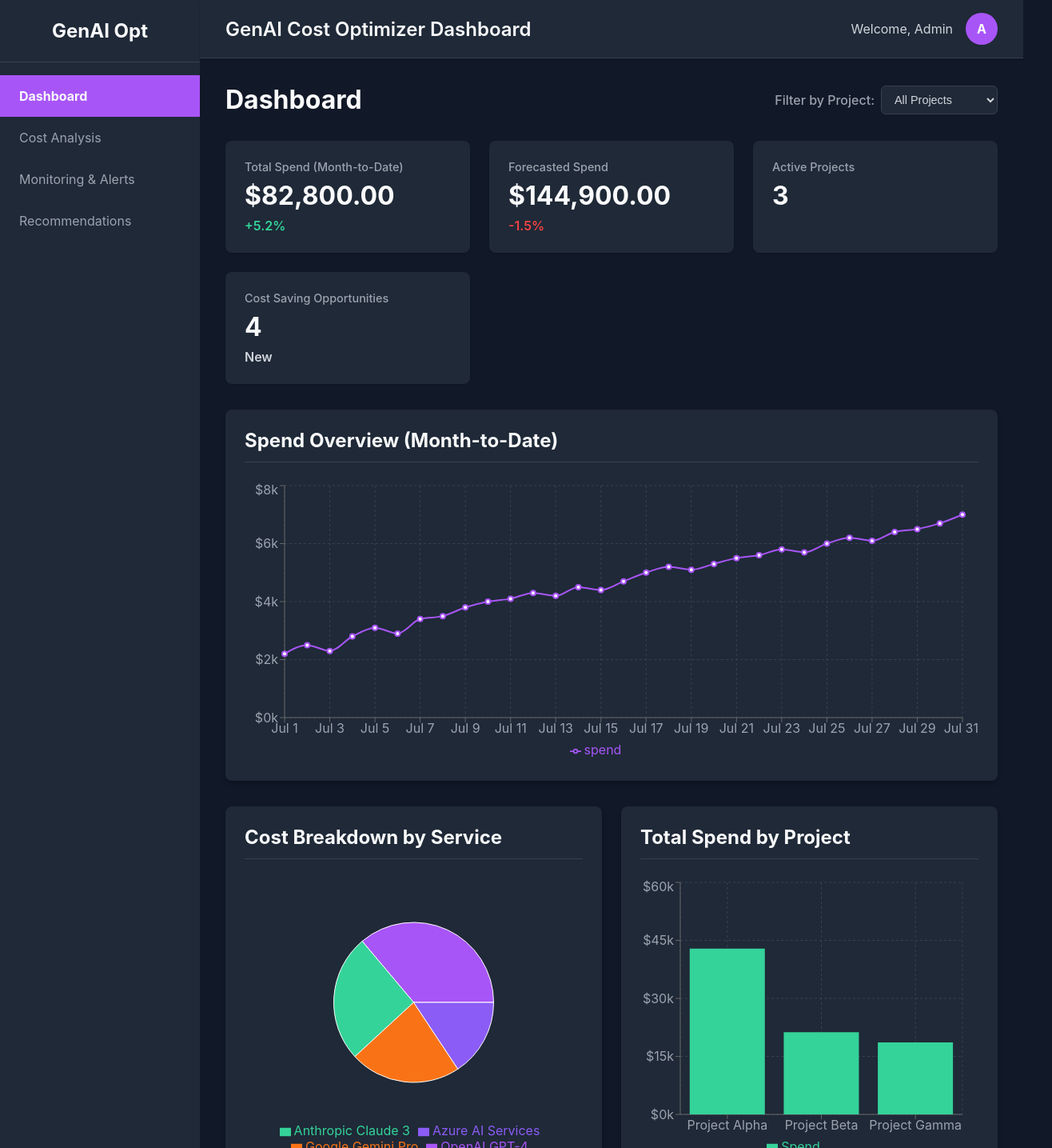
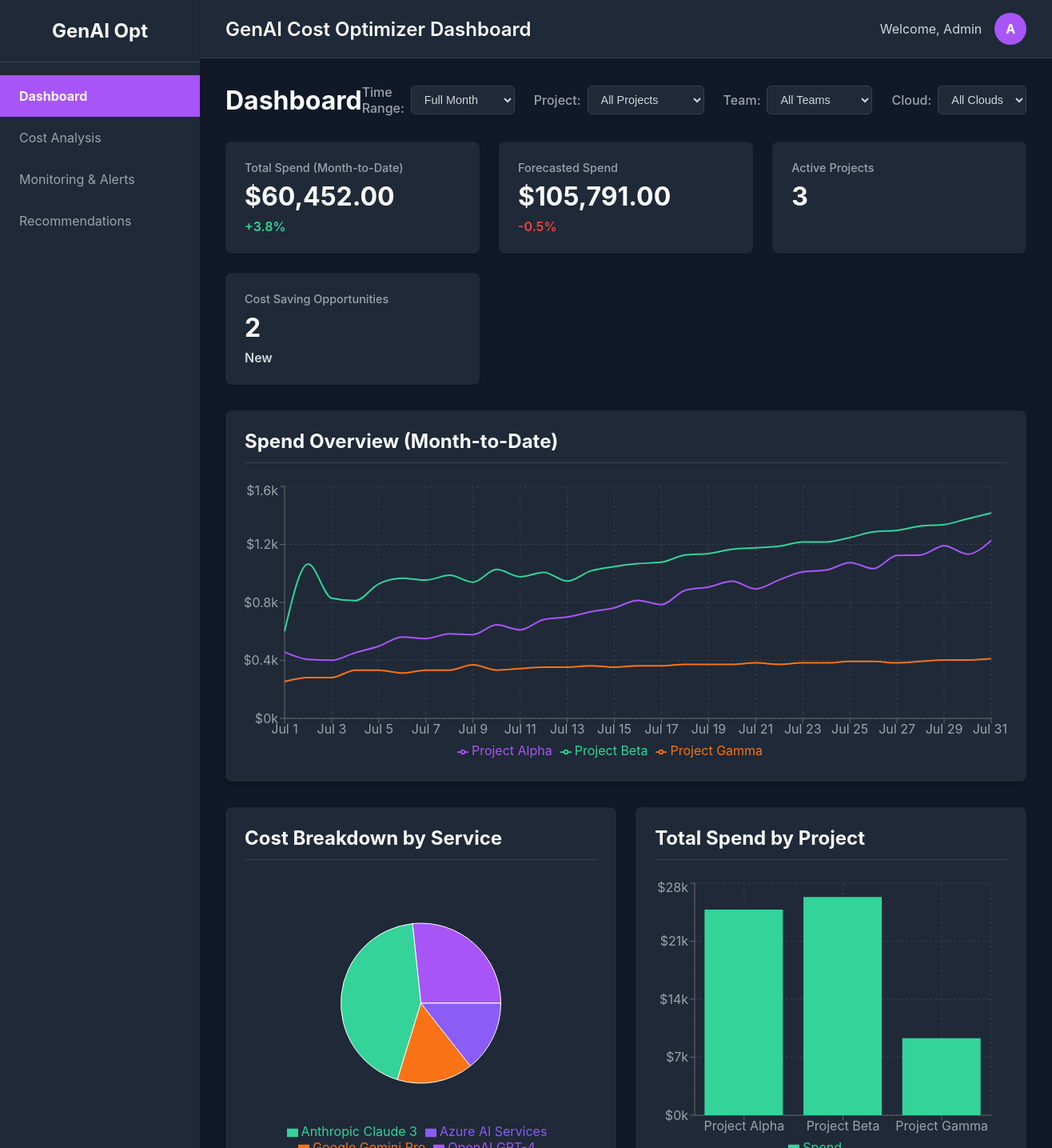
Before and after one commit to brianjester-cognizant2/finops, a React (Create React App) app: page / in a window 1280 px wide. Shown: the top 1435 px of the page at 80% size, 1316 px wide, since content can reach past the window. Built offline with nearby package versions, Linux system fonts and the light colour scheme.

Commit message:
update filters

```diff
--- a/src/data/mockData.js
+++ b/src/data/mockData.js
@@ -1,15 +1,15 @@
 export const summaryMetrics = [
-  { title: 'Total Spend (Month-to-Date)', value: '$82,800', change: '+5.2%' },
-  { title: 'Forecasted Spend', value: '$145,000', change: '-1.5%' },
+  { title: 'Total Spend (Month-to-Date)', value: '$60,452', change: '+3.8%' },
+  { title: 'Forecasted Spend', value: '$63,475', change: '-0.5%' },
   { title: 'Active Projects', value: '12' },
   { title: 'Cost Saving Opportunities', value: '4', change: 'New' },
 ];
 
 export const costBreakdown = [
-  { service: 'OpenAI GPT-4', project: 'Project Alpha', spend: '$29,925', usage: '8.0B', trend: '↑' },
-  { service: 'Anthropic Claude 3', project: 'Project Beta', spend: '$21,280', usage: '6.5B', trend: '↓' },
-  { service: 'Google Gemini Pro', project: 'Project Gamma', spend: '$18,620', usage: '9.9B', trend: '↑' },
-  { service: 'Azure AI Services', project: 'Project Alpha', spend: '$12,975', usage: 'N/A', trend: '↔' },
+  { service: 'OpenAI GPT-4', project: 'Project Alpha', spend: '$16,127', usage: '7.5B', trend: '↑', team: 'Core AI', cloudProvider: 'Azure' },
+  { service: 'Anthropic Claude 3', project: 'Project Beta', spend: '$26,343', usage: '8.2B', trend: '↔', team: 'Product R&D', cloudProvider: 'AWS' },
+  { service: 'Google Gemini Pro', project: 'Project Gamma', spend: '$9,298', usage: '3.1B', trend: '↓', team: 'Data Science', cloudProvider: 'GCP' },
+  { service: 'Azure AI Services', project: 'Project Alpha', spend: '$8,684', usage: 'N/A', trend: '↑', team: 'Core AI', cloudProvider: 'Azure' },
 ];
 
 export const recentAnomalies = [
@@ -33,36 +33,17 @@ export const placeholderPages = {
   },
 };
 
-export const spendOverTime = [
-  { date: 'Jul 1', spend: 2200 },
-  { date: 'Jul 2', spend: 2500 },
-  { date: 'Jul 3', spend: 2300 },
-  { date: 'Jul 4', spend: 2800 },
-  { date: 'Jul 5', spend: 3100 },
-  { date: 'Jul 6', spend: 2900 },
-  { date: 'Jul 7', spend: 3400 },
-  { date: 'Jul 8', spend: 3500 },
-  { date: 'Jul 9', spend: 3800 },
-  { date: 'Jul 10', spend: 4000 },
-  { date: 'Jul 11', spend: 4100 },
-  { date: 'Jul 12', spend: 4300 },
-  { date: 'Jul 13', spend: 4200 },
-  { date: 'Jul 14', spend: 4500 },
-  { date: 'Jul 15', spend: 4400 },
-  { date: 'Jul 16', spend: 4700 },
-  { date: 'Jul 17', spend: 5000 },
-  { date: 'Jul 18', spend: 5200 },
-  { date: 'Jul 19', spend: 5100 },
-  { date: 'Jul 20', spend: 5300 },
-  { date: 'Jul 21', spend: 5500 },
-  { date: 'Jul 22', spend: 5600 },
-  { date: 'Jul 23', spend: 5800 },
-  { date: 'Jul 24', spend: 5700 },
-  { date: 'Jul 25', spend: 6000 },
-  { date: 'Jul 26', spend: 6200 },
-  { date: 'Jul 27', spend: 6100 },
-  { date: 'Jul 28', spend: 6400 },
-  { date: 'Jul 29', spend: 6500 },
-  { date: 'Jul 30', spend: 6700 },
-  { date: 'Jul 31', spend: 7000 },
-];
+export const spendOverTimeData = {
+  'All Projects': [
+    { date: 'Jul 1', spend: 1312 }, { date: 'Jul 2', spend: 1754 }, { date: 'Jul 3', spend: 1512 }, { date: 'Jul 4', spend: 1598 }, { date: 'Jul 5', spend: 1759 }, { date: 'Jul 6', spend: 1841 }, { date: 'Jul 7', spend: 1838 }, { date: 'Jul 8', spend: 1904 }, { date: 'Jul 9', spend: 1888 }, { date: 'Jul 10', spend: 2005 }, { date: 'Jul 11', spend: 1931 }, { date: 'Jul 12', spend: 2041 }, { date: 'Jul 13', spend: 1999 }, { date: 'Jul 14', spend: 2115 }, { date: 'Jul 15', spend: 2163 }, { date: 'Jul 16', spend: 2244 }, { date: 'Jul 17', spend: 2225 }, { date: 'Jul 18', spend: 2383 }, { date: 'Jul 19', spend: 2416 }, { date: 'Jul 20', spend: 2486 }, { date: 'Jul 21', spend: 2453 }, { date: 'Jul 22', spend: 2515 }, { date: 'Jul 23', spend: 2611 }, { date: 'Jul 24', spend: 2623 }, { date: 'Jul 25', spend: 2715 }, { date: 'Jul 26', spend: 2713 }, { date: 'Jul 27', spend: 2804 }, { date: 'Jul 28', spend: 2847 }, { date: 'Jul 29', spend: 2931 }, { date: 'Jul 30', spend: 2913 }, { date: 'Jul 31', spend: 3058 },
+  ],
+  'Project Alpha': [
+    { date: 'Jul 1', spend: 457 }, { date: 'Jul 2', spend: 407 }, { date: 'Jul 3', spend: 401 }, { date: 'Jul 4', spend: 453 }, { date: 'Jul 5', spend: 498 }, { date: 'Jul 6', spend: 561 }, { date: 'Jul 7', spend: 551 }, { date: 'Jul 8', spend: 584 }, { date: 'Jul 9', spend: 578 }, { date: 'Jul 10', spend: 645 }, { date: 'Jul 11', spend: 611 }, { date: 'Jul 12', spend: 681 }, { date: 'Jul 13', spend: 699 }, { date: 'Jul 14', spend: 735 }, { date: 'Jul 15', spend: 763 }, { date: 'Jul 16', spend: 814 }, { date: 'Jul 17', spend: 785 }, { date: 'Jul 18', spend: 883 }, { date: 'Jul 19', spend: 906 }, { date: 'Jul 20', spend: 946 }, { date: 'Jul 21', spend: 893 }, { date: 'Jul 22', spend: 955 }, { date: 'Jul 23', spend: 1011 }, { date: 'Jul 24', spend: 1023 }, { date: 'Jul 25', spend: 1075 }, { date: 'Jul 26', spend: 1033 }, { date: 'Jul 27', spend: 1124 }, { date: 'Jul 28', spend: 1127 }, { date: 'Jul 29', spend: 1191 }, { date: 'Jul 30', spend: 1133 }, { date: 'Jul 31', spend: 1228 },
+  ],
+  'Project Beta': [
+    { date: 'Jul 1', spend: 601 }, { date: 'Jul 2', spend: 1065 }, { date: 'Jul 3', spend: 829 }, { date: 'Jul 4', spend: 812 }, { date: 'Jul 5', spend: 928 }, { date: 'Jul 6', spend: 967 }, { date: 'Jul 7', spend: 954 }, { date: 'Jul 8', spend: 987 }, { date: 'Jul 9', spend: 940 }, { date: 'Jul 10', spend: 1027 }, { date: 'Jul 11', spend: 977 }, { date: 'Jul 12', spend: 1007 }, { date: 'Jul 13', spend: 947 }, { date: 'Jul 14', spend: 1017 }, { date: 'Jul 15', spend: 1047 }, { date: 'Jul 16', spend: 1067 }, { date: 'Jul 17', spend: 1077 }, { date: 'Jul 18', spend: 1127 }, { date: 'Jul 19', spend: 1137 }, { date: 'Jul 20', spend: 1167 }, { date: 'Jul 21', spend: 1177 }, { date: 'Jul 22', spend: 1187 }, { date: 'Jul 23', spend: 1217 }, { date: 'Jul 24', spend: 1217 }, { date: 'Jul 25', spend: 1247 }, { date: 'Jul 26', spend: 1287 }, { date: 'Jul 27', spend: 1297 }, { date: 'Jul 28', spend: 1327 }, { date: 'Jul 29', spend: 1337 }, { date: 'Jul 30', spend: 1377 }, { date: 'Jul 31', spend: 1417 },
+  ],
+  'Project Gamma': [
+    { date: 'Jul 1', spend: 254 }, { date: 'Jul 2', spend: 282 }, { date: 'Jul 3', spend: 282 }, { date: 'Jul 4', spend: 333 }, { date: 'Jul 5', spend: 333 }, { date: 'Jul 6', spend: 313 }, { date: 'Jul 7', spend: 333 }, { date: 'Jul 8', spend: 333 }, { date: 'Jul 9', spend: 370 }, { date: 'Jul 10', spend: 333 }, { date: 'Jul 11', spend: 343 }, { date: 'Jul 12', spend: 353 }, { date: 'Jul 13', spend: 353 }, { date: 'Jul 14', spend: 363 }, { date: 'Jul 15', spend: 353 }, { date: 'Jul 16', spend: 363 }, { date: 'Jul 17', spend: 363 }, { date: 'Jul 18', spend: 373 }, { date: 'Jul 19', spend: 373 }, { date: 'Jul 20', spend: 373 }, { date: 'Jul 21', spend: 383 }, { date: 'Jul 22', spend: 373 }, { date: 'Jul 23', spend: 383 }, { date: 'Jul 24', spend: 383 }, { date: 'Jul 25', spend: 393 }, { date: 'Jul 26', spend: 393 }, { date: 'Jul 27', spend: 383 }, { date: 'Jul 28', spend: 393 }, { date: 'Jul 29', spend: 403 }, { date: 'Jul 30', spend: 403 }, { date: 'Jul 31', spend: 413 },
+  ],
+};
--- a/src/pages/Dashboard.css
+++ b/src/pages/Dashboard.css
@@ -9,6 +9,12 @@
   justify-content: space-between;
   align-items: center;
   /* Removed margin-bottom to let the main dashboard gap handle spacing */
+}
+
+.filters-container {
+  display: flex;
+  gap: 1.5rem;
+  align-items: center;
 }
 
 .dashboard-filter {
--- a/src/pages/Dashboard.js
+++ b/src/pages/Dashboard.js
@@ -5,15 +5,20 @@ import {
 } from 'recharts';
 import MetricCard from '../components/MetricCard';
 import DataTable from '../components/DataTable';
-import { summaryMetrics, costBreakdown, recentAnomalies, spendOverTime } from '../data/mockData';
+import { summaryMetrics, costBreakdown, recentAnomalies, spendOverTimeData } from '../data/mockData';
 import './Dashboard.css';
 
 const COLORS = ['#a855f7', '#34d399', '#f97316', '#8b5cf6', '#84cc16', '#facc15'];
 
 function Dashboard() {
   const [selectedProject, setSelectedProject] = useState('All Projects');
+  const [timeRange, setTimeRange] = useState('mtd');
+  const [selectedTeam, setSelectedTeam] = useState('All Teams');
+  const [selectedCloud, setSelectedCloud] = useState('All Clouds');
 
   const projectNames = useMemo(() => ['All Projects', ...new Set(costBreakdown.map(item => item.project))], []);
+  const teamNames = useMemo(() => ['All Teams', ...new Set(costBreakdown.map(item => item.team))], []);
+  const cloudNames = useMemo(() => ['All Clouds', ...new Set(costBreakdown.map(item => item.cloudProvider))], []);
 
   const {
     filteredCostBreakdown,
@@ -23,17 +28,13 @@ function Dashboard() {
     spendByProject,
     filteredSpendOverTime
   } = useMemo(() => {
-    const fCostBreakdown = selectedProject === 'All Projects'
-      ? costBreakdown
-      : costBreakdown.filter(item => item.project === selectedProject);
+    const fCostBreakdown = costBreakdown
+      .filter(item => selectedProject === 'All Projects' || item.project === selectedProject)
+      .filter(item => selectedTeam === 'All Teams' || item.team === selectedTeam)
+      .filter(item => selectedCloud === 'All Clouds' || item.cloudProvider === selectedCloud);
 
-    const serviceToProjectMap = costBreakdown.reduce((acc, item) => {
-      acc[item.service] = item.project;
-      return acc;
-    }, {});
-    const fAnomalies = selectedProject === 'All Projects'
-      ? recentAnomalies
-      : recentAnomalies.filter(anomaly => serviceToProjectMap[anomaly.service] === selectedProject);
+    const allowedServices = new Set(fCostBreakdown.map(item => item.service));
+    const fAnomalies = recentAnomalies.filter(anomaly => allowedServices.has(anomaly.service));
 
     const pCostBreakdown = fCostBreakdown.map(item => ({
       ...item,
@@ -44,8 +45,8 @@ function Dashboard() {
     const dSummaryMetrics = [
       { title: 'Total Spend (Month-to-Date)', value: new Intl.NumberFormat('en-US', { style: 'currency', currency: 'USD' }).format(totalSpend), change: summaryMetrics[0].change },
       { title: 'Forecasted Spend', value: new Intl.NumberFormat('en-US', { style: 'currency', currency: 'USD' }).format(totalSpend * 1.75), change: summaryMetrics[1].change },
-      { title: 'Active Projects', value: selectedProject === 'All Projects' ? new Set(costBreakdown.map(p => p.project)).size : 1 },
-      { ...summaryMetrics[3], value: selectedProject === 'All Projects' ? '4' : '1' },
+      { title: 'Active Projects', value: new Set(fCostBreakdown.map(p => p.project)).size },
+      { ...summaryMetrics[3], value: Math.ceil(fCostBreakdown.length / 2) },
     ];
 
     const sByProject = Object.values(pCostBreakdown.reduce((acc, curr) => {
@@ -57,17 +58,34 @@ function Dashboard() {
     }, {}));
 
     const fSpendOverTime = (() => {
-      if (selectedProject === 'All Projects') {
-        return spendOverTime;
+      const sliceData = (data) => {
+        if (timeRange === '7d') {
+          return data.slice(-7);
+        }
+        if (timeRange === '30d') {
+          return data.slice(-30);
+        }
+        return data; // 'mtd'
+      };
+
+      if (selectedProject !== 'All Projects') {
+        // Data for single project view is in format: [{ date, spend }]
+        return sliceData(spendOverTimeData[selectedProject] || []);
       }
-      const totalSpendAllProjects = costBreakdown.reduce((sum, item) => sum + parseFloat(item.spend.replace(/[^0-9.-]+/g, "")), 0);
-      const projectSpend = pCostBreakdown.reduce((sum, item) => sum + item.spendValue, 0);
-      if (totalSpendAllProjects === 0) return spendOverTime.map(d => ({ ...d, spend: 0 }));
-      const projectRatio = projectSpend / totalSpendAllProjects;
-      return spendOverTime.map(d => ({
-        ...d,
-        spend: Math.round(d.spend * projectRatio),
-      }));
+
+      // Data for "All Projects" view needs to be combined.
+      // Format: [{ date, 'Project Alpha': 123, 'Project Beta': 456, ... }]
+      const projectKeys = projectNames.filter(p => p !== 'All Projects');
+
+      // Use the first project's data as the base for dates.
+      const combinedData = spendOverTimeData[projectKeys[0]].map((dataPoint, index) => {
+        const entry = { date: dataPoint.date };
+        projectKeys.forEach(pKey => {
+          entry[pKey] = spendOverTimeData[pKey][index]?.spend || 0;
+        });
+        return entry;
+      });
+      return sliceData(combinedData);
     })();
 
     return {
@@ -78,23 +96,39 @@ function Dashboard() {
       spendByProject: sByProject,
       filteredSpendOverTime: fSpendOverTime,
     };
-  }, [selectedProject]);
+  }, [selectedProject, timeRange, selectedTeam, selectedCloud, projectNames]);
 
   return (
     <div className="dashboard">
       <div className="dashboard-header">
         <h1 style={{ margin: 0 }}>Dashboard</h1>
-        <div className="dashboard-filter">
-          <label htmlFor="project-filter">Filter by Project:</label>
-          <select
-            id="project-filter"
-            value={selectedProject}
-            onChange={(e) => setSelectedProject(e.target.value)}
-          >
-            {projectNames.map(name => (
-              <option key={name} value={name}>{name}</option>
-            ))}
-          </select>
+        <div className="filters-container">
+          <div className="dashboard-filter">
+            <label htmlFor="timerange-filter">Time Range:</label>
+            <select id="timerange-filter" value={timeRange} onChange={(e) => setTimeRange(e.target.value)}>
+              <option value="mtd">Full Month</option>
+              <option value="30d">Last 30 Days</option>
+              <option value="7d">Last 7 Days</option>
+            </select>
+          </div>
+          <div className="dashboard-filter">
+            <label htmlFor="project-filter">Project:</label>
+            <select id="project-filter" value={selectedProject} onChange={(e) => setSelectedProject(e.target.value)}>
+              {projectNames.map(name => (<option key={name} value={name}>{name}</option>))}
+            </select>
+          </div>
+          <div className="dashboard-filter">
+            <label htmlFor="team-filter">Team:</label>
+            <select id="team-filter" value={selectedTeam} onChange={(e) => setSelectedTeam(e.target.value)}>
+              {teamNames.map(name => (<option key={name} value={name}>{name}</option>))}
+            </select>
+          </div>
+          <div className="dashboard-filter">
+            <label htmlFor="cloud-filter">Cloud:</label>
+            <select id="cloud-filter" value={selectedCloud} onChange={(e) => setSelectedCloud(e.target.value)}>
+              {cloudNames.map(name => (<option key={name} value={name}>{name}</option>))}
+            </select>
+          </div>
         </div>
       </div>
 
@@ -114,7 +148,28 @@ function Dashboard() {
               <YAxis tickFormatter={(value) => `$${value / 1000}k`} />
               <Tooltip formatter={(value) => new Intl.NumberFormat('en-US', { style: 'currency', currency: 'USD' }).format(value)} />
               <Legend />
-              <Line type="monotone" dataKey="spend" stroke="#a855f7" strokeWidth={2} activeDot={{ r: 8 }} />
+              {selectedProject === 'All Projects' ? (
+                projectNames.filter(p => p !== 'All Projects').map((projectName, index) => (
+                  <Line
+                    key={projectName}
+                    type="monotone"
+                    dataKey={projectName}
+                    stroke={COLORS[index % COLORS.length]}
+                    strokeWidth={2}
+                    dot={false}
+                    activeDot={{ r: 6 }}
+                  />
+                ))
+              ) : (
+                <Line
+                  type="monotone"
+                  dataKey="spend"
+                  name={selectedProject}
+                  stroke={COLORS[0]}
+                  strokeWidth={2}
+                  activeDot={{ r: 8 }}
+                />
+              )}
             </LineChart>
           </ResponsiveContainer>
         </div>
```
